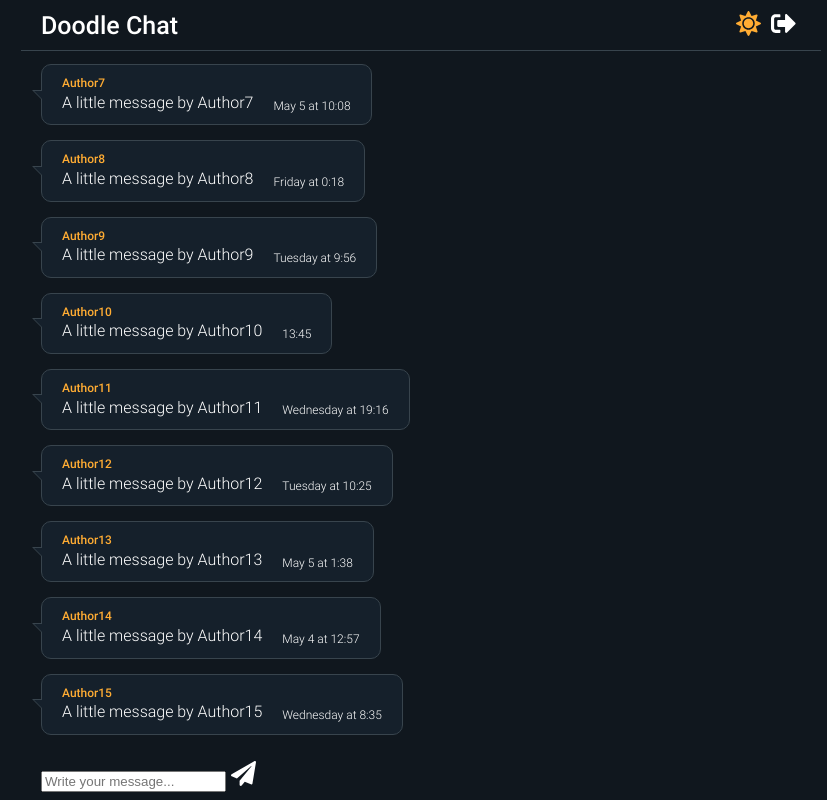
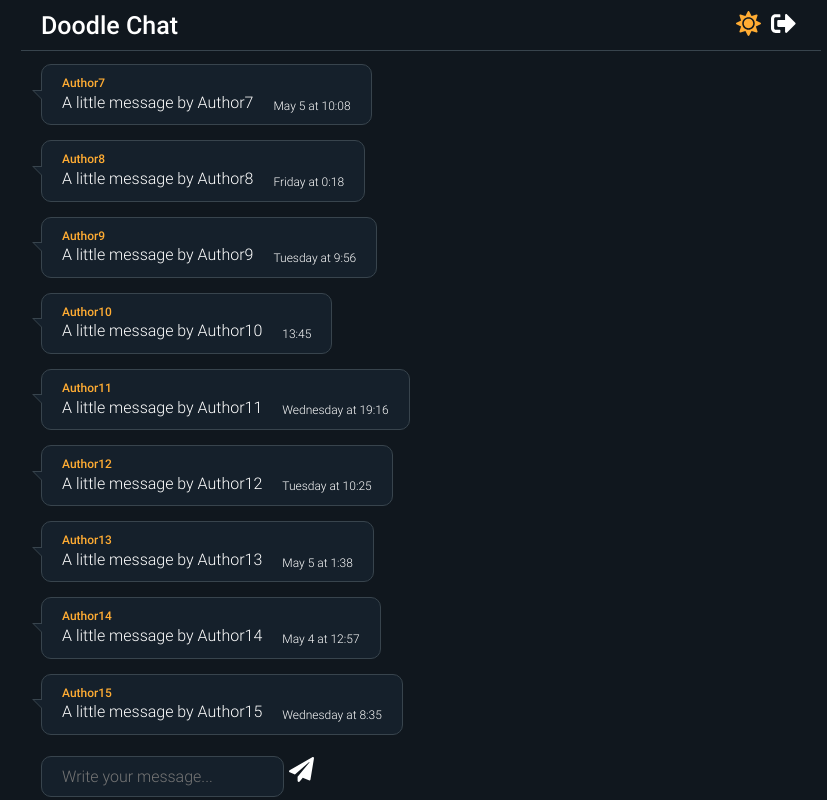
Before and after one commit to robinmetral/yaca, a React (Create React App) app: page / in a window 1280 px wide. Both pictures are taken after typing "Sample" into the empty fields and a click on the button 1002 px from the left and 407 px from the top of the page. Shown: the part 459-1259 px from the top of the page, without its empty margins (219-1046 px from the left). Built offline with nearby package versions, Linux system fonts and the light colour scheme.

Commit message:
Use TextInput in ChatBox form

```diff
--- a/src/components/ChatBox.js
+++ b/src/components/ChatBox.js
@@ -1,5 +1,6 @@
 import React, { Component } from "react";
 
+import TextInput from "./TextInput";
 import IconButton from "./IconButton";
 import { Bar } from "./Bar";
 import { ReactComponent as Send } from "../assets/paper-plane.svg";
@@ -36,7 +37,7 @@ class ChatBox extends Component {
     return (
       <Bar as="section" bottom height="5rem">
         <form onSubmit={this.handleSubmit}>
-          <input
+          <TextInput
             required
             type="text"
             value={this.state.message}
```
